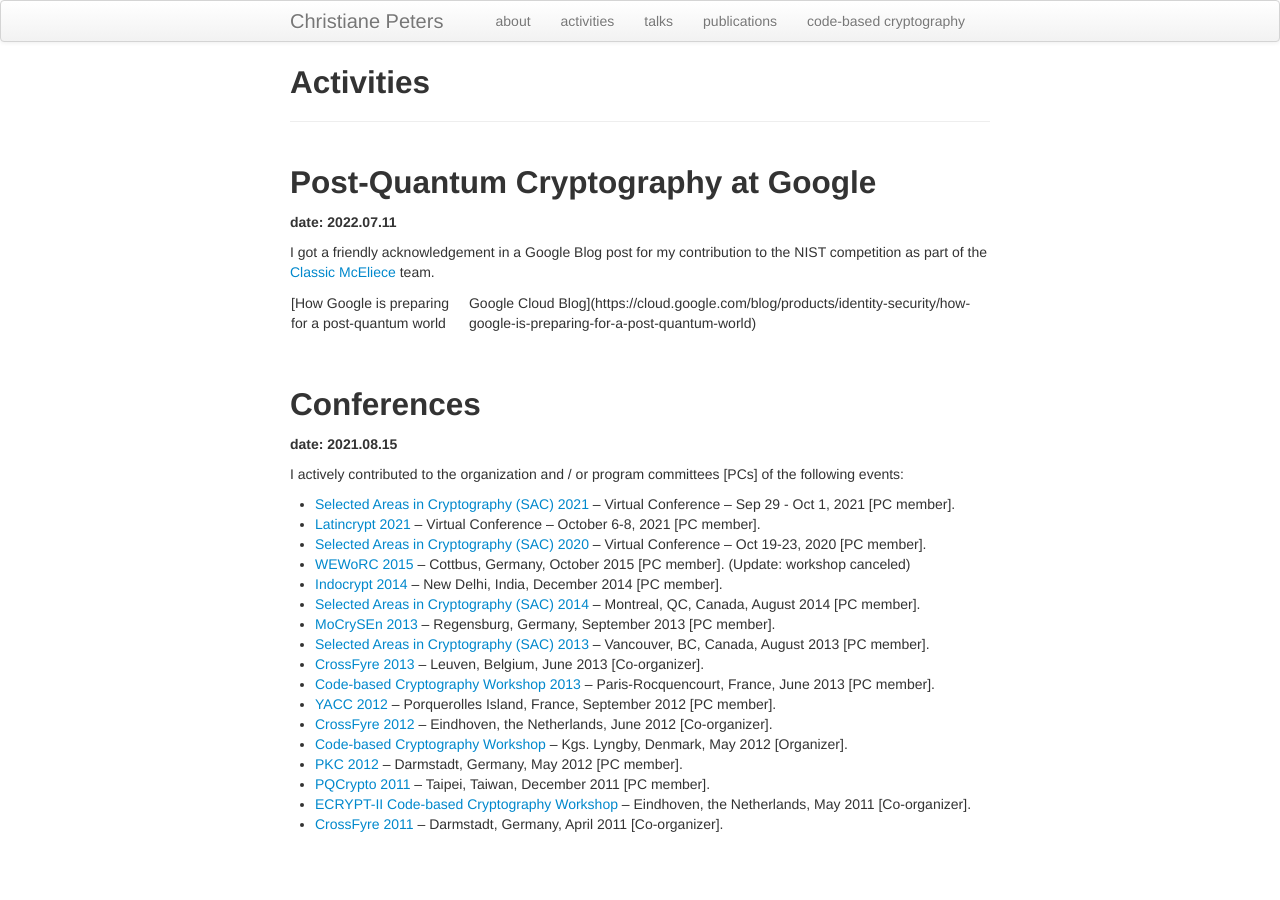
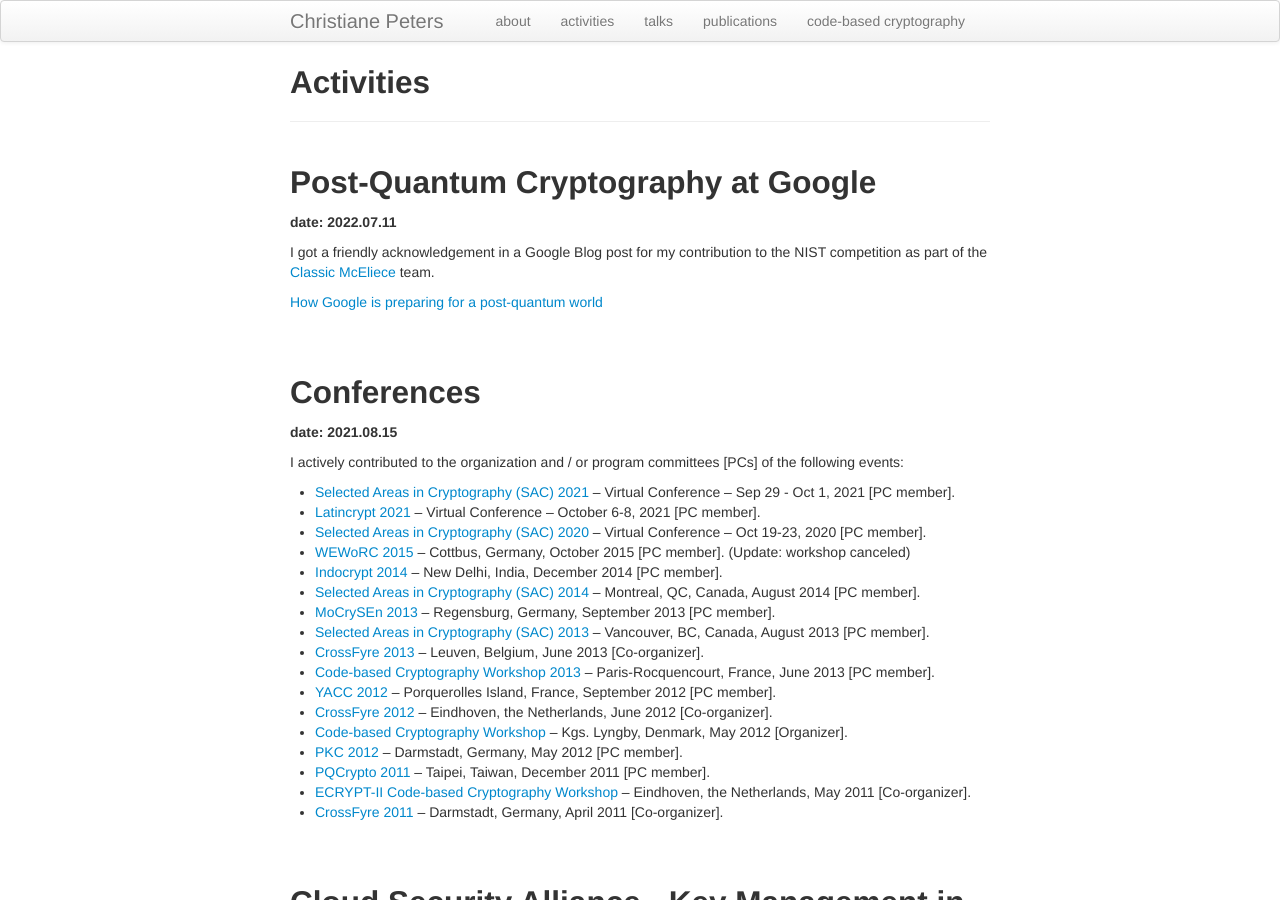
Before and after one commit to christianepeters/christianepeters.github.io, a Jekyll site: the page built from activities.md, in a window 1280 px wide and 900 px high. Built offline with Jekyll 4.4.1, drawn with Linux system fonts in a browser that asks for light colours.

Commit message:
fix link

```diff
--- a/activities.md
+++ b/activities.md
@@ -9,7 +9,7 @@
 
 I got a friendly acknowledgement in a Google Blog post for my contribution to the NIST competition as part of the [Classic McEliece](https://classic.mceliece.org/) team.
 
-[How Google is preparing for a post-quantum world | Google Cloud Blog](https://cloud.google.com/blog/products/identity-security/how-google-is-preparing-for-a-post-quantum-world)
+[How Google is preparing for a post-quantum world](https://cloud.google.com/blog/products/identity-security/how-google-is-preparing-for-a-post-quantum-world)
 
 
 <br/><br/>
```
